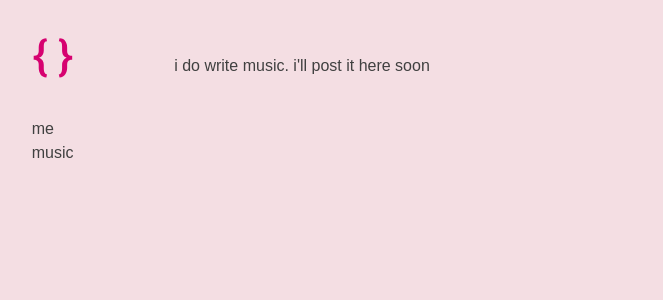
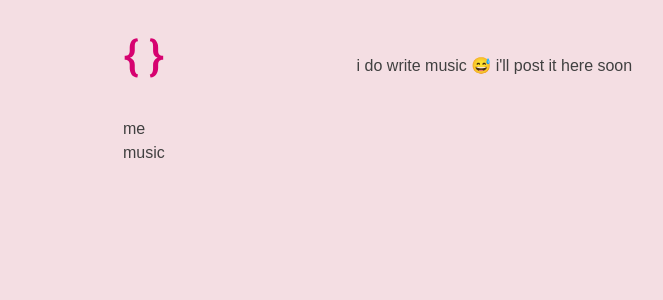
Before and after one commit to renzol2/portfolio, a Next.js app: page /music in a window 1280 px wide. Shown: the top 300 px of the page, without its empty margins (101-764 px from the left). Built offline with nearby package versions, Linux system fonts and the light colour scheme.

Commit message:
Make slight layout and wording changes

```diff
--- a/components/Page.tsx
+++ b/components/Page.tsx
@@ -19,7 +19,7 @@ export default function Page({
         <link rel="icon" href="/favicon.ico" />
       </Head>
       <Grid
-        templateColumns={{ base: '100%', md: '20% 80%' }}
+        templateColumns={{ base: '100%', md: '35% 65%' }}
         px={{ base: '7%', md: '2.5%' }}
         pt={{ base: '6%', md: '3%' }}
         pb="7rem"
--- a/content/me.mdx
+++ b/content/me.mdx
@@ -4,7 +4,7 @@ i am currently a
 - Filipino Culture Night Co-Coordinator @ [PSA UIUC](http://psauiuc.org/)
 - Undergraduate Researcher @ [PrairieLearn](https://www.prairielearn.org/)
 
-most recently, i was working as a full-stack software engineering intern @ [Cargill Innovation Lab](https://researchpark.illinois.edu/tenant_directory/cargill-innovation-lab/).
+this past summer, i was working as a full-stack software engineering intern @ [Cargill Innovation Lab](https://researchpark.illinois.edu/tenant_directory/cargill-innovation-lab/).
 
 right now, i’m interested in
 
--- a/content/music.mdx
+++ b/content/music.mdx
@@ -1 +1 @@
-i do write music. i'll post it here soon
+i do write music 😅 i'll post it here soon
```
